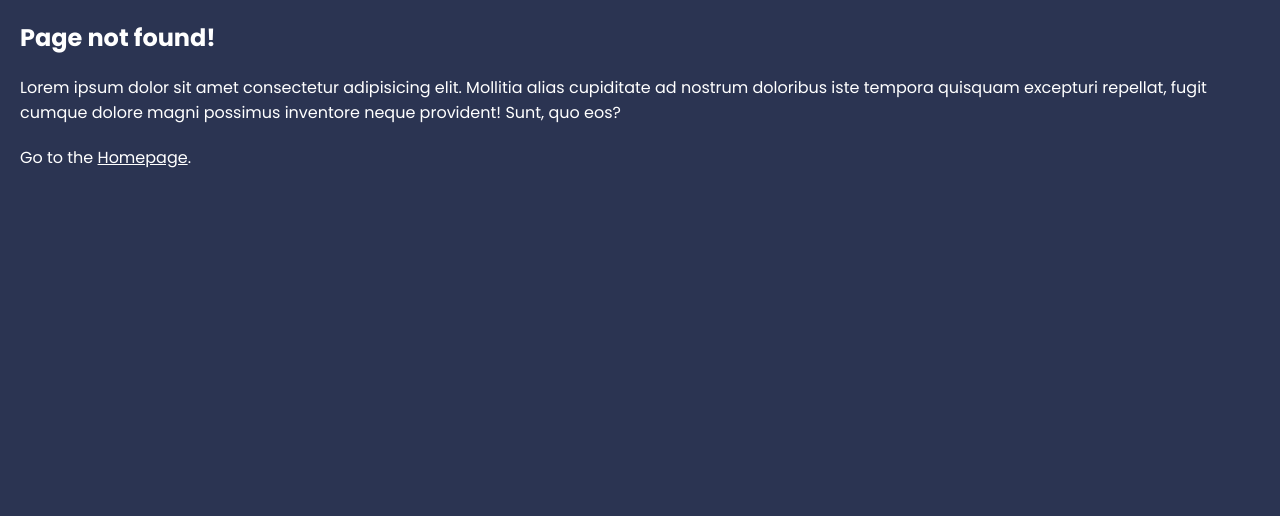
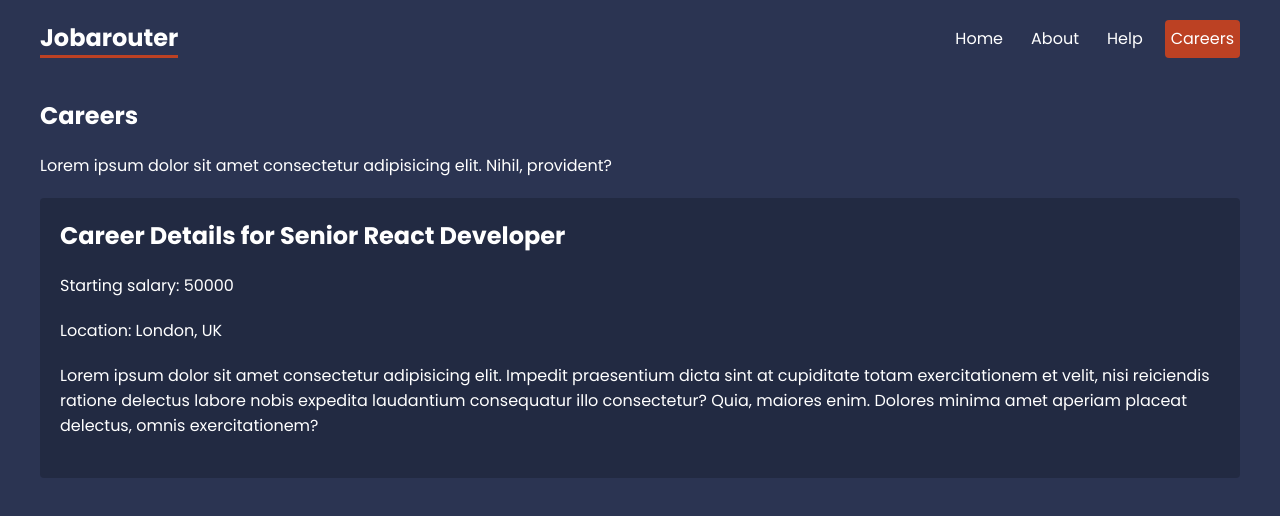
Before and after one commit to ThanosKarWeb/reactRouter, a React (Vite) app: page /careers/1 in a window 1280 px wide. Shown: the top 516 px of the page. Built offline with nearby package versions, Linux system fonts and the light colour scheme; data requests are answered from the project's data file.

Commit message:
route params

```diff
--- a/src/App.jsx
+++ b/src/App.jsx
@@ -8,6 +8,8 @@ import Faq from "./pages/help/Faq";
 import Contact from "./pages/help/Contact";
 import Careers from "./pages/careers/careers";
 import { careersLoader } from "./pages/careers/careersLoader";
+import CareerDetails from "./pages/careers/CareerDetails";
+import { careerDetailsLoader } from "./pages/careers/careerDetailsLoader";
 
 // Layouts
 import RootLayout from "./layouts/RootLayout";
@@ -38,6 +40,11 @@ const router = createBrowserRouter([
             element: <Careers />,
             loader: careersLoader,
           },
+          {
+            path: ":id",
+            element: <CareerDetails />,
+            loader: careerDetailsLoader,
+          },
         ],
       },
     ],
--- a/src/main.css
+++ b/src/main.css
@@ -124,5 +124,11 @@ form label span {
 }
 
 /* careers details */
+.career-details {
+  background: rgba(0, 0, 0, 0.2);
+  padding: 20px;
+  border-radius: 4px;
+  margin: 20px 0;
+}
 
 /* breadcrumbs */
--- /dev/null
+++ b/src/pages/careers/CareerDetails.jsx
@@ -0,0 +1,23 @@
+import { useLoaderData } from "react-router-dom";
+
+function CareerDetails() {
+  const career = useLoaderData();
+  return (
+    <div className="career-details">
+      <h2>Career Details for {career.title}</h2>
+      <p>Starting salary: {career.salary}</p>
+      <p>Location: {career.location}</p>
+      <div className="details">
+        <p>
+          Lorem ipsum dolor sit amet consectetur adipisicing elit. Impedit
+          praesentium dicta sint at cupiditate totam exercitationem et velit,
+          nisi reiciendis ratione delectus labore nobis expedita laudantium
+          consequatur illo consectetur? Quia, maiores enim. Dolores minima amet
+          aperiam placeat delectus, omnis exercitationem?
+        </p>
+      </div>
+    </div>
+  );
+}
+
+export default CareerDetails;
--- /dev/null
+++ b/src/pages/careers/careerDetailsLoader.jsx
@@ -0,0 +1,6 @@
+export const careerDetailsLoader = async ({ params }) => {
+  const { id } = params;
+  const res = await fetch("http://localhost:4000/careers/" + id);
+
+  return res.json();
+};
--- a/src/pages/careers/careers.jsx
+++ b/src/pages/careers/careers.jsx
@@ -6,7 +6,7 @@ function Careers() {
   return (
     <div className="careers">
       {careers.map((career) => (
-        <Link to="/" key={career.id}>
+        <Link to={career.id.toString()} key={career.id}>
           <p>{career.title}</p>
           <p>Based in {career.location}</p>
         </Link>
```
